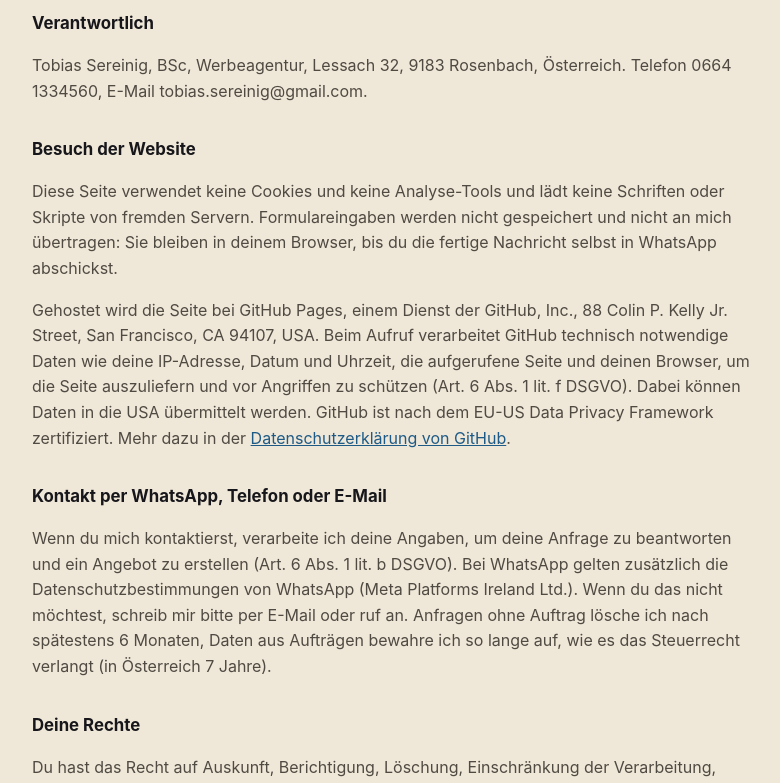
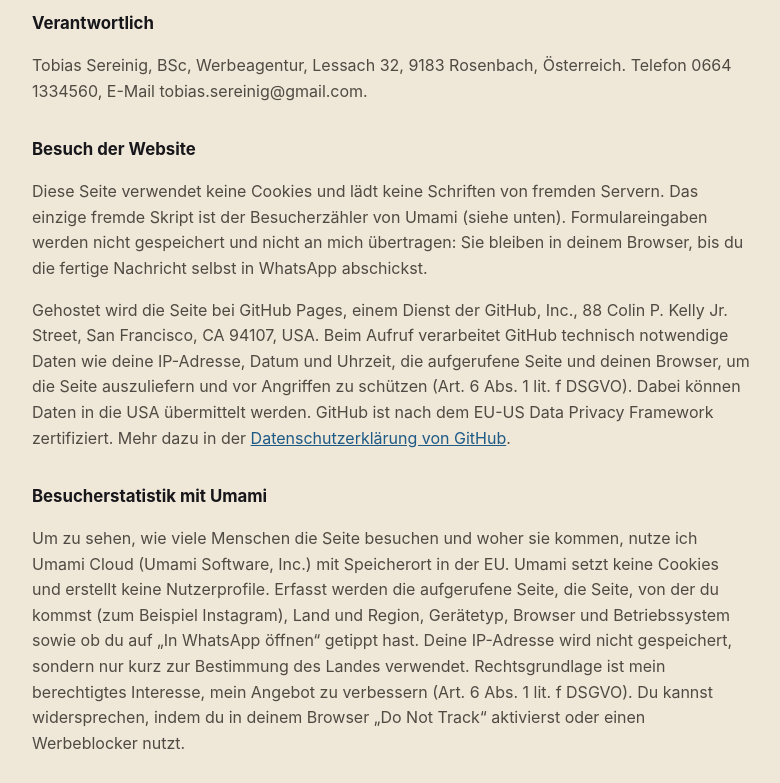
Before and after one commit to Termed30/werbeagentur, a plain HTML site: page datenschutz.html in a window 1280 px wide. Shown: the part 158-941 px from the top of the page, without its empty margins (248-1028 px from the left). Drawn offline with Linux system fonts and the light colour scheme.

Commit message:
Besucherstatistik mit Umami (ohne Cookies, EU) und Datenschutz ergänzt
Co-Authored-By: Claude Opus 5.5 <noreply@anthropic.com>

```diff
--- a/datenschutz.html
+++ b/datenschutz.html
@@ -12,6 +12,7 @@ h2{font-size:1.05rem;margin:32px 0 8px}
 p,li{color:#4f4a42}
 a{color:#1d5a86}
 </style>
+<script defer src="https://cloud.umami.is/script.js" data-website-id="4a9b408b-99a0-4748-a923-ed6d3a577a5a" data-domains="termed30.github.io" data-do-not-track="true"></script>
 </head>
 <body>
 <main>
@@ -22,8 +23,11 @@ a{color:#1d5a86}
 <p>Tobias Sereinig, BSc, Werbeagentur, Lessach 32, 9183 Rosenbach, Österreich. Telefon 0664 1334560, E-Mail tobias.sereinig@gmail.com.</p>
 
 <h2>Besuch der Website</h2>
-<p>Diese Seite verwendet keine Cookies und keine Analyse-Tools und lädt keine Schriften oder Skripte von fremden Servern. Formulareingaben werden nicht gespeichert und nicht an mich übertragen: Sie bleiben in deinem Browser, bis du die fertige Nachricht selbst in WhatsApp abschickst.</p>
+<p>Diese Seite verwendet keine Cookies und lädt keine Schriften von fremden Servern. Das einzige fremde Skript ist der Besucherzähler von Umami (siehe unten). Formulareingaben werden nicht gespeichert und nicht an mich übertragen: Sie bleiben in deinem Browser, bis du die fertige Nachricht selbst in WhatsApp abschickst.</p>
 <p>Gehostet wird die Seite bei GitHub Pages, einem Dienst der GitHub, Inc., 88 Colin P. Kelly Jr. Street, San Francisco, CA 94107, USA. Beim Aufruf verarbeitet GitHub technisch notwendige Daten wie deine IP-Adresse, Datum und Uhrzeit, die aufgerufene Seite und deinen Browser, um die Seite auszuliefern und vor Angriffen zu schützen (Art. 6 Abs. 1 lit. f DSGVO). Dabei können Daten in die USA übermittelt werden. GitHub ist nach dem EU-US Data Privacy Framework zertifiziert. Mehr dazu in der <a href="https://docs.github.com/de/site-policy/privacy-policies/github-general-privacy-statement">Datenschutzerklärung von GitHub</a>.</p>
+
+<h2>Besucherstatistik mit Umami</h2>
+<p>Um zu sehen, wie viele Menschen die Seite besuchen und woher sie kommen, nutze ich Umami Cloud (Umami Software, Inc.) mit Speicherort in der EU. Umami setzt keine Cookies und erstellt keine Nutzerprofile. Erfasst werden die aufgerufene Seite, die Seite, von der du kommst (zum Beispiel Instagram), Land und Region, Gerätetyp, Browser und Betriebssystem sowie ob du auf „In WhatsApp öffnen“ getippt hast. Deine IP-Adresse wird nicht gespeichert, sondern nur kurz zur Bestimmung des Landes verwendet. Rechtsgrundlage ist mein berechtigtes Interesse, mein Angebot zu verbessern (Art. 6 Abs. 1 lit. f DSGVO). Du kannst widersprechen, indem du in deinem Browser „Do Not Track“ aktivierst oder einen Werbeblocker nutzt.</p>
 
 <h2>Kontakt per WhatsApp, Telefon oder E-Mail</h2>
 <p>Wenn du mich kontaktierst, verarbeite ich deine Angaben, um deine Anfrage zu beantworten und ein Angebot zu erstellen (Art. 6 Abs. 1 lit. b DSGVO). Bei WhatsApp gelten zusätzlich die Datenschutzbestimmungen von WhatsApp (Meta Platforms Ireland Ltd.). Wenn du das nicht möchtest, schreib mir bitte per E-Mail oder ruf an. Anfragen ohne Auftrag lösche ich nach spätestens 6 Monaten, Daten aus Aufträgen bewahre ich so lange auf, wie es das Steuerrecht verlangt (in Österreich 7 Jahre).</p>
```
Also changed, not shown: impressum.html (+1 -0 lines), index.html (+2 -0 lines).
